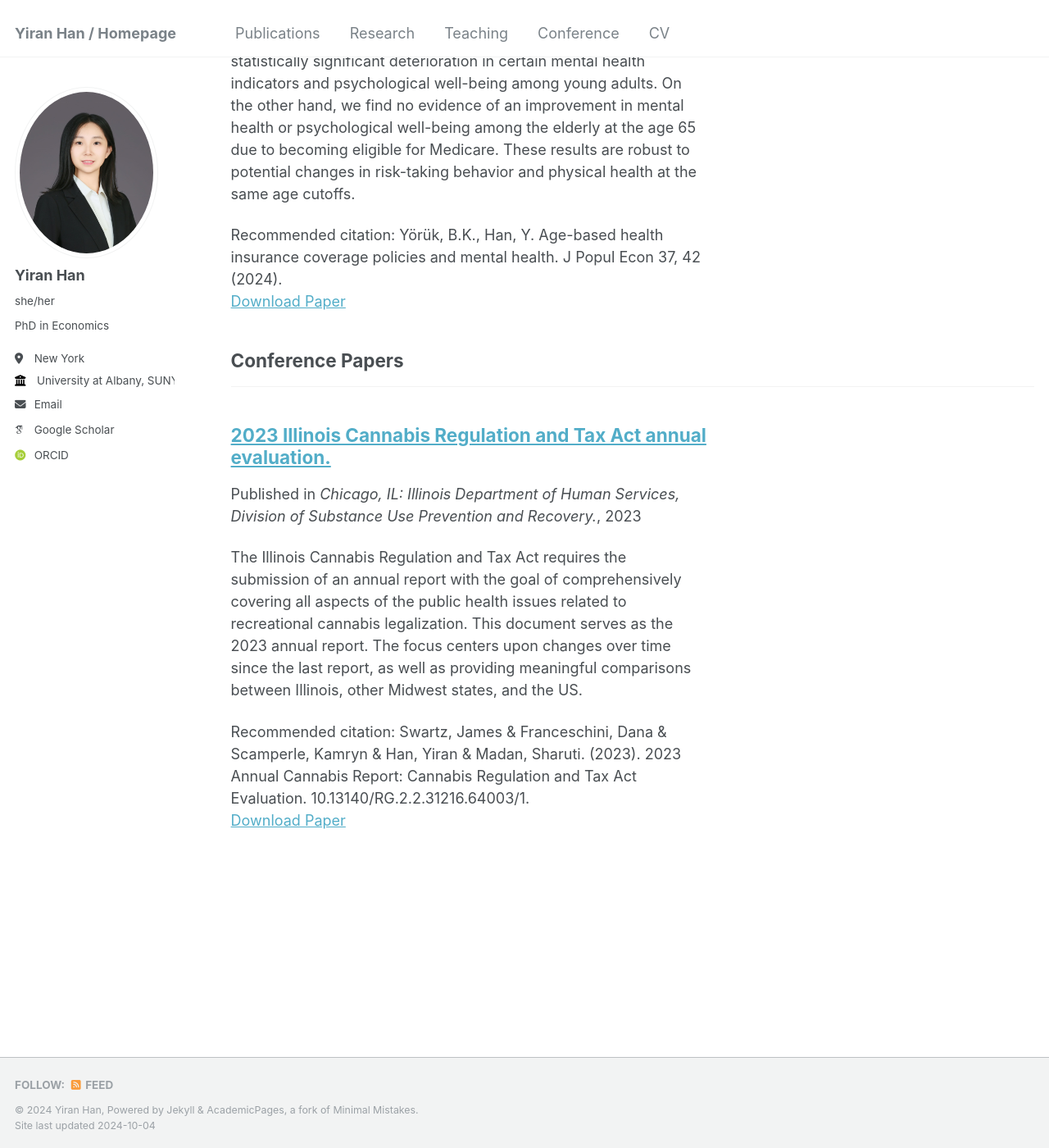
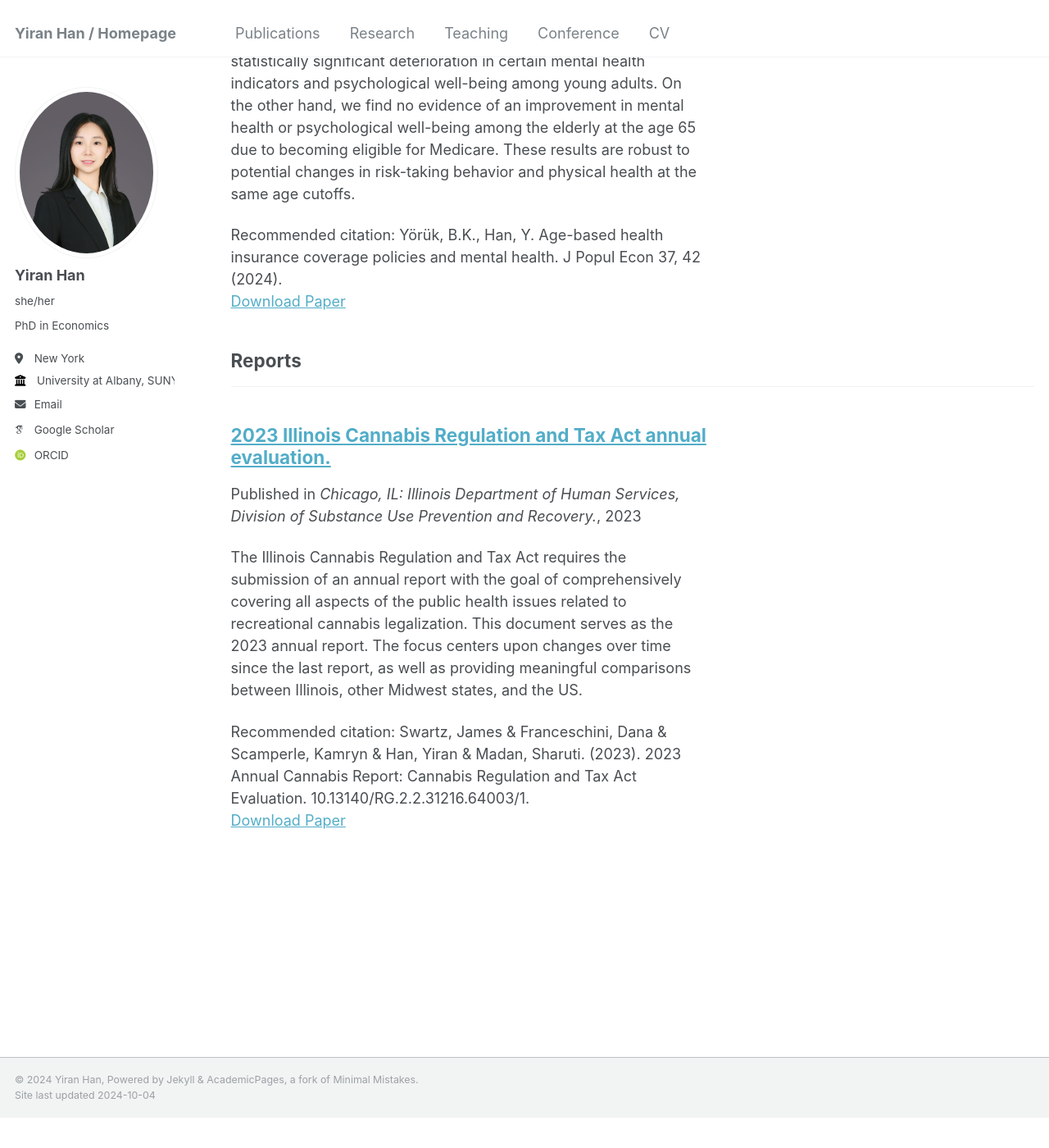
Before and after one commit to yiran-han/yiran-han.github.io, a Jekyll site: the page built from _pages/publications.html, in a window 1280 px wide and 1400 px high, scrolled down 616 px. Shown: the whole window at 82% size. Built offline with Jekyll 4.4.1, drawn with Linux system fonts in a browser that asks for light colours; some web fonts are replaced; after the commit the page ends 1979 px from its top, so only the background shows below that.

Commit message:
Update _config.yml

```diff
--- a/_config.yml
+++ b/_config.yml
@@ -81,7 +81,7 @@ publication_category:
   manuscripts:
     title: 'Journal Articles'
   conferences:
-    title: 'Conference Papers'
+    title: 'Reports'
 
 # Site Settings
 teaser                   :  # filename of teaser fallback teaser image placed in /images/, .e.g. "500x300.png"
@@ -117,7 +117,7 @@ staticman:
       options:
         format           : "iso8601" # "iso8601" (default), "timestamp-seconds", "timestamp-milliseconds"
 atom_feed:
-  hide                   : false     # change to true to hide the RSS feed in the footer
+  hide                   : true    # change to true to hide the RSS feed in the footer
   path                   : # blank (default) uses feed.xml
 
 
```
